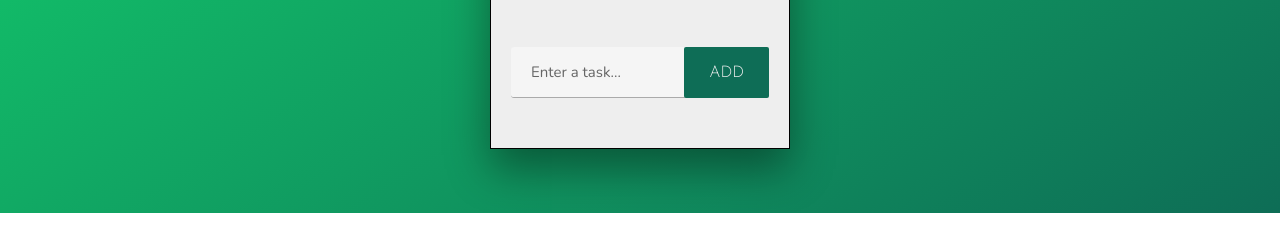
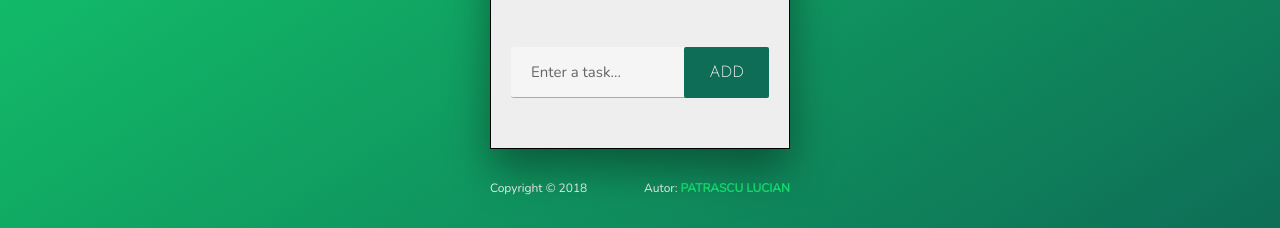
Before and after one commit to Patrascu-Lucian/toDoList, a website: page index.html in a window 1280 px wide. Shown: the part 587-815 px from the top of the page. Drawn offline with nearby package versions, Linux system fonts and the light colour scheme.

Commit message:
Added a footer

```diff
--- a/index.html
+++ b/index.html
@@ -9,13 +9,6 @@
   <title>To Do List</title>
 </head>
 <body>
-  <!-- <div id="confirm-del" class="confirm-del">
-    <div class="confirm-del__container">
-      <p>Are you sure?</p>
-      <button id="confirm-yes" class="btn">Yes</button>
-      <button id="confirm-no" class="btn">No</button>
-    </div>
-  </div> -->
 
   <main class="todo-list">
     <h1 class="heading-1">To Do List</h1>
@@ -35,6 +28,11 @@
     </div>
   </main>
 
+  <footer class="footer">
+    <p class="footer__left">Copyright &copy; 2018</p>
+    <p class="footer__right">Autor: <a class="footer__link"href="https://patrasculucian.com"><strong>Patrascu Lucian</strong></a></p>
+  </footer>
+
   <script src="main.js"></script>
 </body>
 </html>
--- /dev/null
+++ b/sass/_footer.scss
@@ -0,0 +1,29 @@
+.footer {
+  display: flex;
+  width: 30rem;
+  margin: 3rem auto;
+  justify-content: space-between;
+  color: $light-grey-3;
+
+  font-size: 1.2rem;
+  &__left {
+
+  }
+
+  &__right {
+
+  }
+
+  &__link,
+  &__link:visited
+  &__link:active {
+    text-decoration: none;
+    text-transform: uppercase;
+    color: $color-primary;
+    transition: all .2s;
+  }
+
+  &__link:hover{
+    color: darken($color-primary, 35%);
+  }
+}
--- a/sass/_todolist.scss
+++ b/sass/_todolist.scss
@@ -1,6 +1,6 @@
 .todo-list {
   font-size: $font-size-n;
-  margin: 5vw auto;
+  margin: 5vw auto 0 auto;
   width: 50rem;
 
   @media only screen and(max-width: $screen-s) {
--- a/sass/main.scss
+++ b/sass/main.scss
@@ -5,3 +5,4 @@
 @import "button";
 @import "animations";
 @import "confirm-del";
+@import "footer";
```
Also changed, not shown: css/main.comp.css, css/main.css, css/main.prefix.css.
